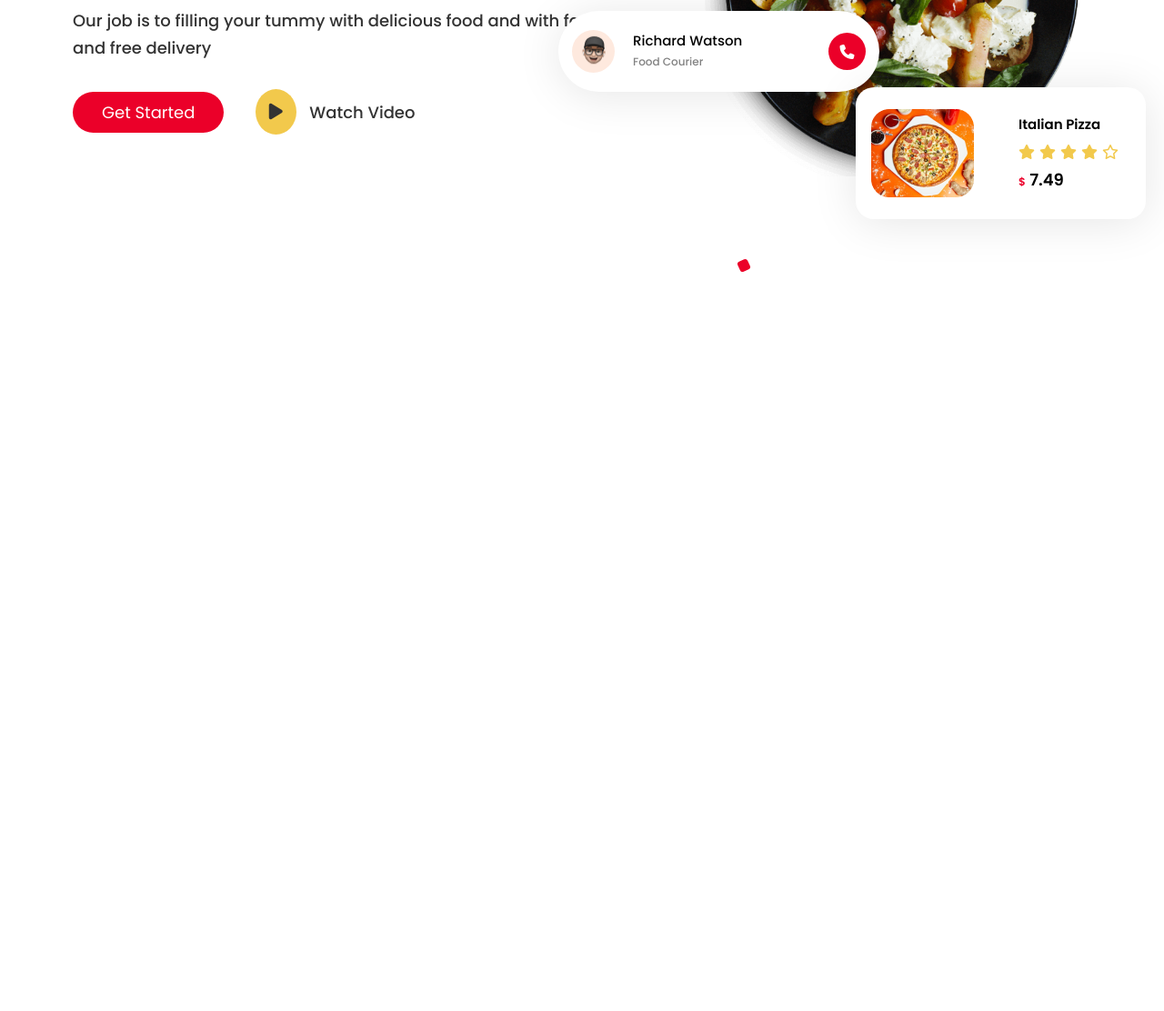
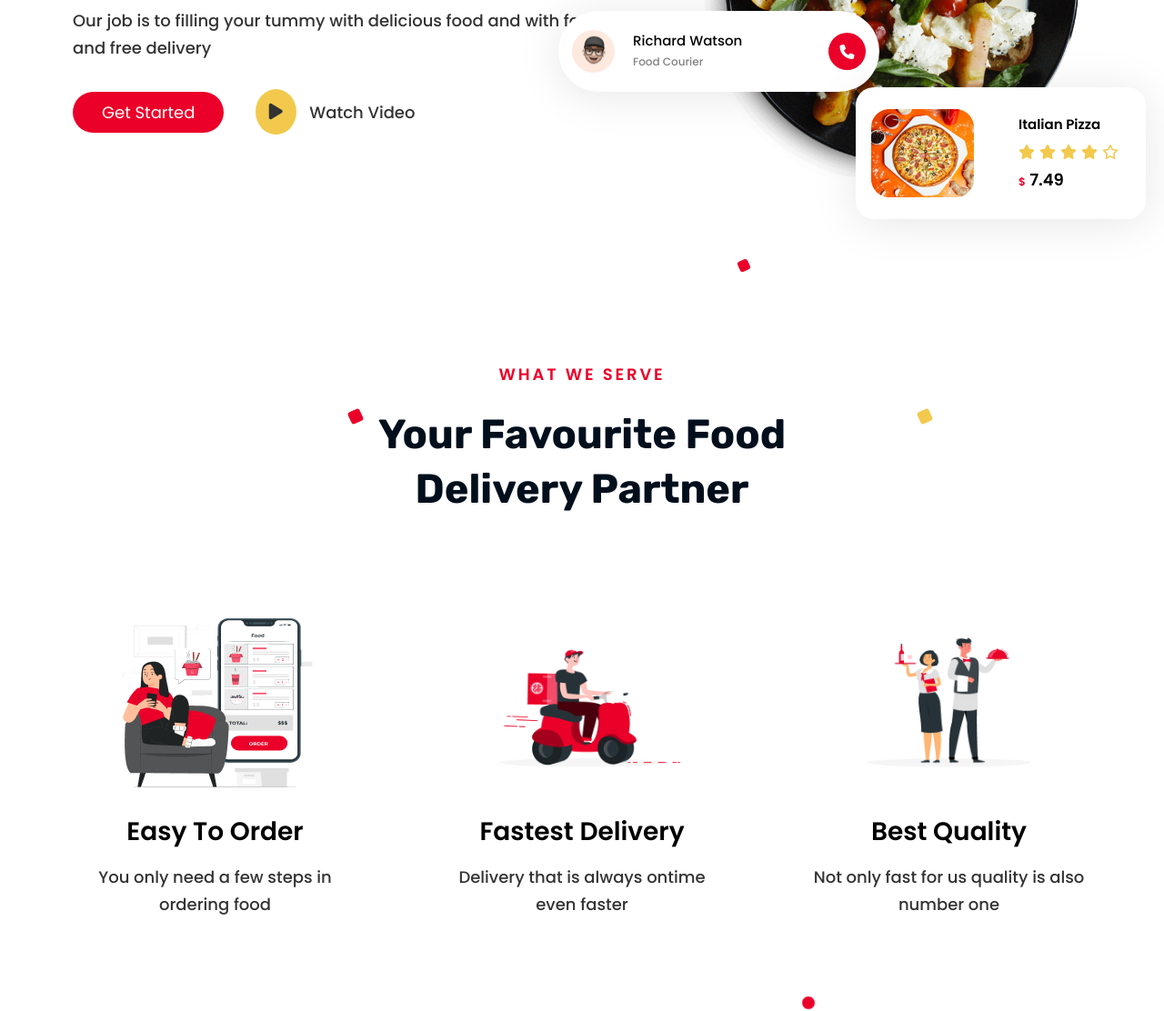
Before and after one commit to codewithsaidul/Foodle, a plain HTML site: page index.html in a window 1280 px wide. Shown: the part 545-1657 px from the top of the page at 91% size. Before the commit the page ends 845 px from the top, so only its background shows below. Drawn offline with Linux system fonts and the light colour scheme.

Commit message:
What I Serve Section Are Added

```diff
--- a/css/style.css
+++ b/css/style.css
@@ -127,6 +127,11 @@ header {
 /* Main Related Style  */
 
 
+main section {
+    margin-top: 100px;
+}
+
+
 /* Home Section Related Style */
 
 .home {
@@ -189,7 +194,6 @@ header {
     margin-top: 20px;
     margin-bottom: 30px;
     color: #333;
-    font-family: Poppins;
     font-size: 18px;
     font-weight: 500;
     line-height: 30px;
@@ -279,14 +283,14 @@ header {
 }
 
 
-.square1{
+.square1 {
     position: absolute;
     right: -150px;
     bottom: -150px;
 }
 
 
-.square2{
+.square2 {
     position: absolute;
     right: -115%;
     bottom: 30%;
@@ -421,3 +425,96 @@ header {
     font-size: 12px;
     margin-top: 5px;
 }
+
+
+
+/* What I Serve Related Style */
+.serve {
+    margin-top: 200px;
+    position: relative;
+}
+
+.serve__square {
+    width: 14px;
+    height: 14px;
+    transform: rotate(-25deg);
+    flex-shrink: 0;
+    border-radius: 3px;
+    background: #F2C94C;
+    position: absolute;
+    top: 50px;
+    right: 20%;
+}
+
+.square__red {
+    position: absolute;
+    left: 30%;
+    background-color: #EB0029;
+}
+
+.serve__bottom-square {
+    width: 14px;
+    height: 14px;
+    transform: rotate(-25deg);
+    border-radius: 15px;
+    background: #EB0029;
+    position: absolute;
+    bottom: -100px;
+    right: 30%;
+}
+
+.section__subtitle {
+    color: #EB0029;
+    font-size: 18px;
+    font-weight: 600;
+    line-height: 22.4px;
+    /* 124.444% */
+    letter-spacing: 2.88px;
+    text-align: center;
+    margin-bottom: 24px;
+}
+
+.section__title {
+    color: #010F1C;
+    text-align: center;
+    font-family: 'Rubik', sans-serif;
+    font-size: 45px;
+    font-weight: 700;
+    line-height: 60px;
+    /* 133.333% */
+    width: 532px;
+    margin: 0 auto;
+}
+
+.serve__container {
+    margin-top: 100px;
+    display: flex;
+    justify-content: space-between;
+    align-items: center;
+    text-align: center;
+}
+
+.serve__item img {
+    width: 232.955px;
+    height: 205px;
+    flex-shrink: 0;
+    /* margin-bottom: 24px; */
+}
+
+.serve__title {
+    color: #000;
+    font-size: 28px;
+    font-weight: 700;
+    line-height: 70px;
+    /* 250% */
+}
+
+.serve__subtitle {
+    color: #333;
+    /* text-align: center; */
+    width: 313px;
+    font-size: 18px;
+    font-weight: 500;
+    line-height: 30px;
+    /* 166.667% */
+}
--- a/index.html
+++ b/index.html
@@ -10,7 +10,9 @@
 
 
     <!-- ==================== Font Awesome Css Link ================================= -->
-    <link rel="stylesheet" href="https://cdnjs.cloudflare.com/ajax/libs/font-awesome/6.5.1/css/all.min.css" integrity="sha512-DTOQO9RWCH3ppGqcWaEA1BIZOC6xxalwEsw9c2QQeAIftl+Vegovlnee1c9QX4TctnWMn13TZye+giMm8e2LwA==" crossorigin="anonymous" referrerpolicy="no-referrer" />
+    <link rel="stylesheet" href="https://cdnjs.cloudflare.com/ajax/libs/font-awesome/6.5.1/css/all.min.css"
+        integrity="sha512-DTOQO9RWCH3ppGqcWaEA1BIZOC6xxalwEsw9c2QQeAIftl+Vegovlnee1c9QX4TctnWMn13TZye+giMm8e2LwA=="
+        crossorigin="anonymous" referrerpolicy="no-referrer" />
 
 
     <!-- ============================ Custom CSS Link ============================== -->
@@ -75,7 +77,8 @@
             <div class="home__content">
                 <a href="#" class="up__btn">More than Faster</a>
                 <h1 class="title">
-                    Claim Best Offer on Fast <span class="food">Food</span> <span class="and">&</span> <span class="food">Restaurants</span>
+                    Claim Best Offer on Fast <span class="food">Food</span> <span class="and">&</span> <span
+                        class="food">Restaurants</span>
                 </h1>
                 <p class="description">
                     Our job is to filling your tummy with delicious food and with fast and free delivery
@@ -144,6 +147,49 @@
         </section>
         <!-- =========================== Home Section =============================== -->
 
+
+        <!-- =========================== What I Serve Section =============================== -->
+        <section class="serve">
+            <div class="container">
+                <div class="serve__square square__red"></div>
+                <div class="serve__square"></div>
+                <div class="serve__bottom-square"></div>
+
+
+                <h3 class="section__subtitle">WHAT WE SERVE</h3>
+                <h2 class="section__title">Your Favourite Food Delivery Partner</h2>
+
+
+                <!-- What I Serve Item  -->
+
+                <div class="serve__container">
+
+                    <!-- Serve Item 1 -->
+                    <div class="serve__item">
+                        <img src="./images/orderFood.png" alt="serve image" class="serve__img">
+                        <h3 class="serve__title">Easy To Order</h3>
+                        <p class="serve__subtitle">You only need a few steps in ordering food</p>
+                    </div>
+
+                    <!-- Serve Item 2 -->
+                    <div class="serve__item">
+                        <img src="./images/delevery.png" alt="serve image" class="serve__img">
+                        <h3 class="serve__title">Fastest Delivery</h3>
+                        <p class="serve__subtitle">Delivery that is always ontime even faster</p>
+                    </div>
+
+                    <!-- Serve Item 3 -->
+                    <div class="serve__item">
+                        <img src="./images/waiters.png" alt="serve image" class="serve__img">
+                        <h3 class="serve__title">Best Quality</h3>
+                        <p class="serve__subtitle">Not only fast for us quality is also number one</p>
+                    </div>
+
+                </div>
+            </div>
+        </section>
+        <!-- =========================== What I Serve Section =============================== -->
+
     </main>
     <!-- ========================= Main ======================================== -->
 </body>
```
Also changed, not shown: images/delevery.png (added), images/orderFood.png (added), images/waiters.png (added).
